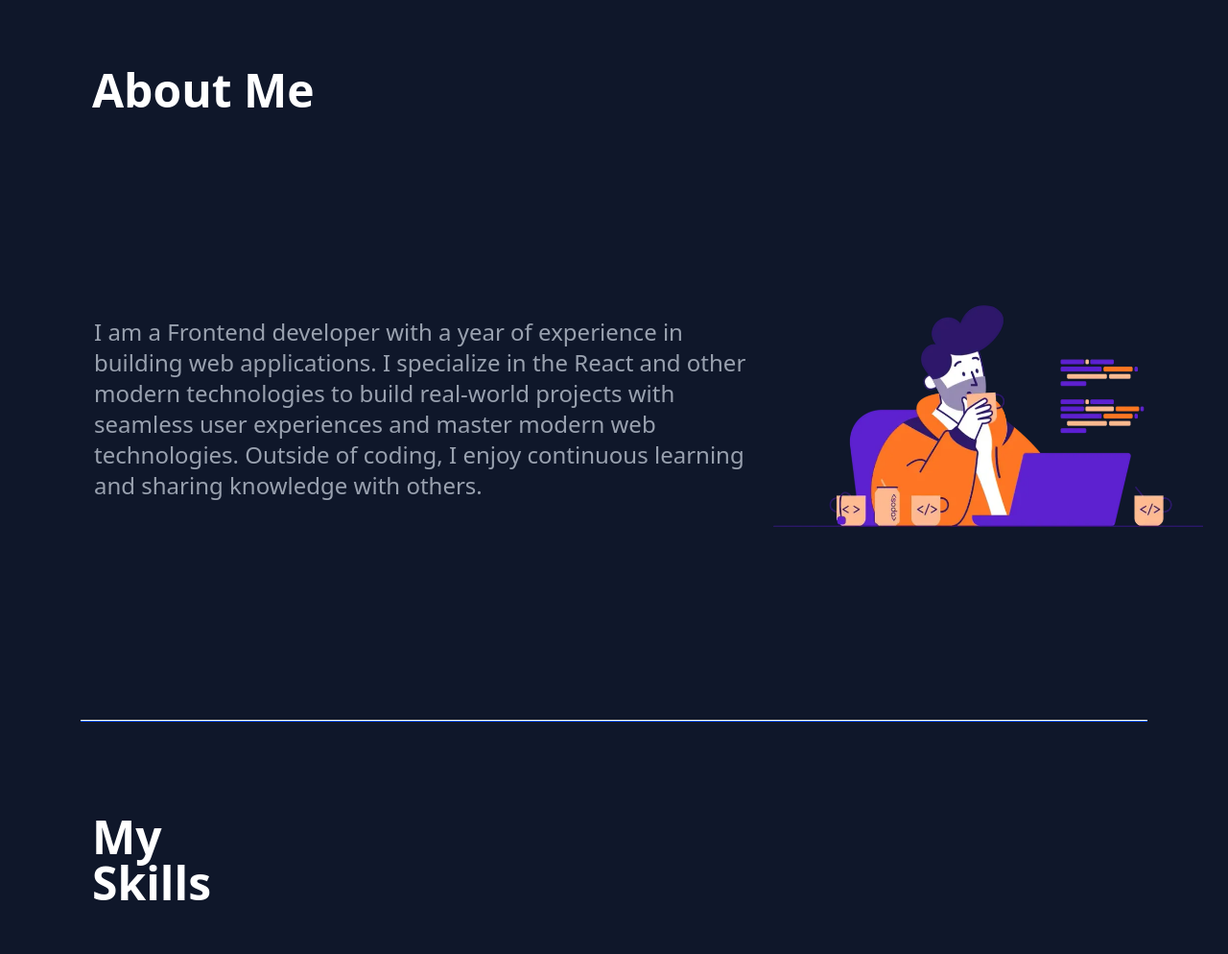
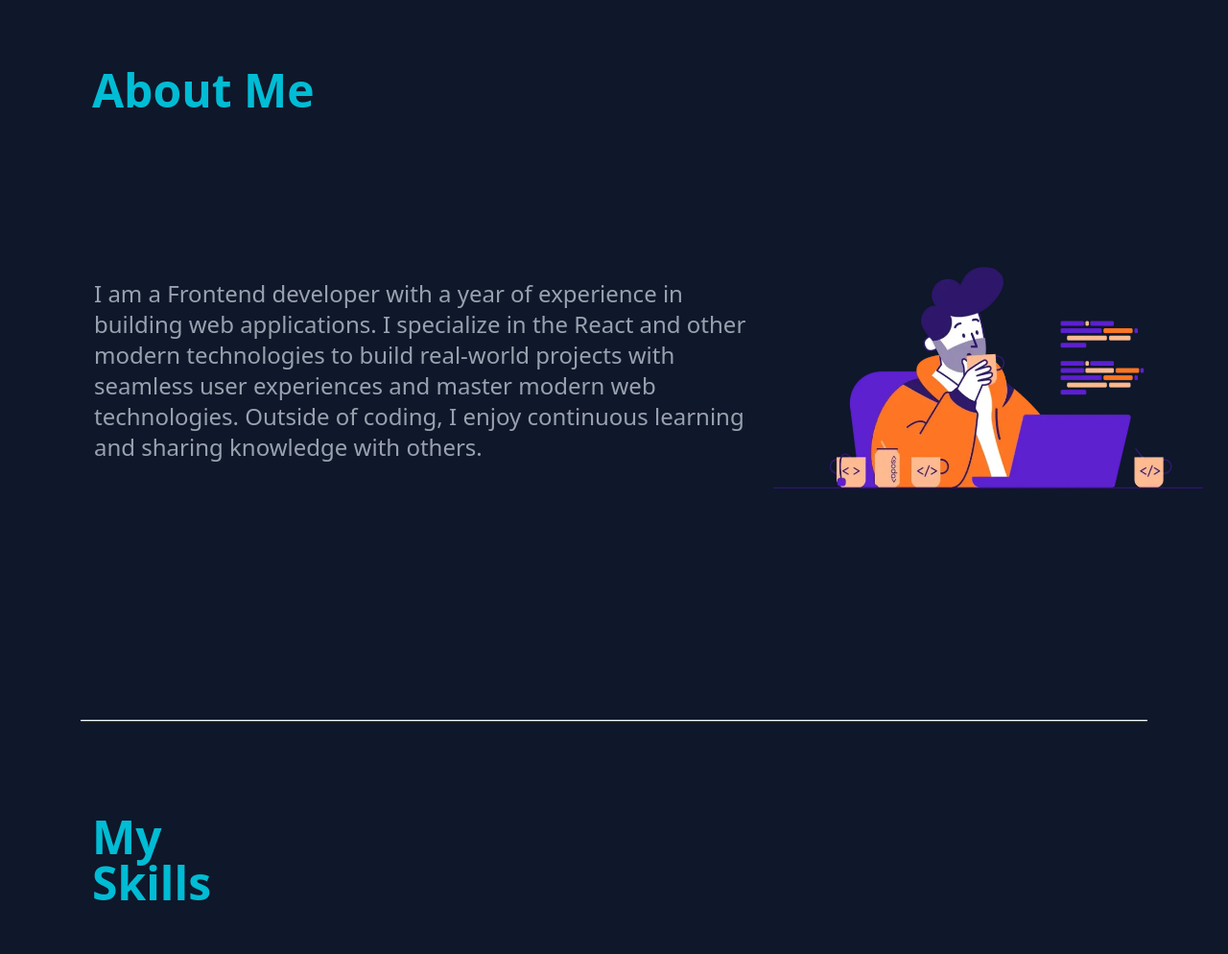
Before and after one commit to Sahil-IND/portfolio, a React (Vite) app: page / in a window 1280 px wide. Shown: the part 740-1734 px from the top of the page at 96% size. Built offline with nearby package versions, Linux system fonts and the light colour scheme.

Commit message:
applied some correction

```diff
--- a/src/components/About.jsx
+++ b/src/components/About.jsx
@@ -1,18 +1,14 @@
 import React from 'react'
 import devImage from '../assets/dev.png'
 
-<div className='group mb-10'>
-        <h2 className="text-5xl font-bold text-center cursor-pointer">
-          Contact Me
-        </h2>
-        <div className="h-1 w-0 bg-[#00bcd4] mt-2 transition-all duration-300 group-hover:w-full mx-auto"></div>
-      </div>
+
+
 
 const About = () => {
   return (
     <div id='about' className="about w-[100%] h-[40rem] ">
-              <div className="group mb-10">
-                <h2 className='text-left ml-24 text-5xl mt-20 font-semibold relative cursor-pointer'>About Me</h2>
+              <div className="group ">
+                <h2 className='text-left ml-24 text-5xl mt-20 font-semibold relative cursor-pointer text-[#00bcd4]'>About Me</h2>
                 <div className="h-1 w-0 bg-[#00bcd4] mt-2 transition-all duration-300 group-hover:w-[215px] ml-24"></div>
               </div>
               <div className="w-[100%] h-[40rem] flex justify-around">
--- a/src/components/Skills.jsx
+++ b/src/components/Skills.jsx
@@ -38,7 +38,7 @@ const Skills = () => {
   return (
     <div id='skilll'className="h-[40rem]">
       <div className="group mb-10 w-[195px]">
-        <h2 className="text-left ml-24 text-5xl mt-24  font-semibold relative cursor-pointer w-[195px]">
+        <h2 className="text-left ml-24 text-5xl mt-24  font-semibold relative cursor-pointer w-[195px] text-[#00bcd4]">
           My Skills
         </h2>
         <div className="h-1 w-0 ml-24 bg-[#00bcd4] mt-2 mb-12 transition-all duration-300 group-hover:w-full mx-auto"></div>
```
